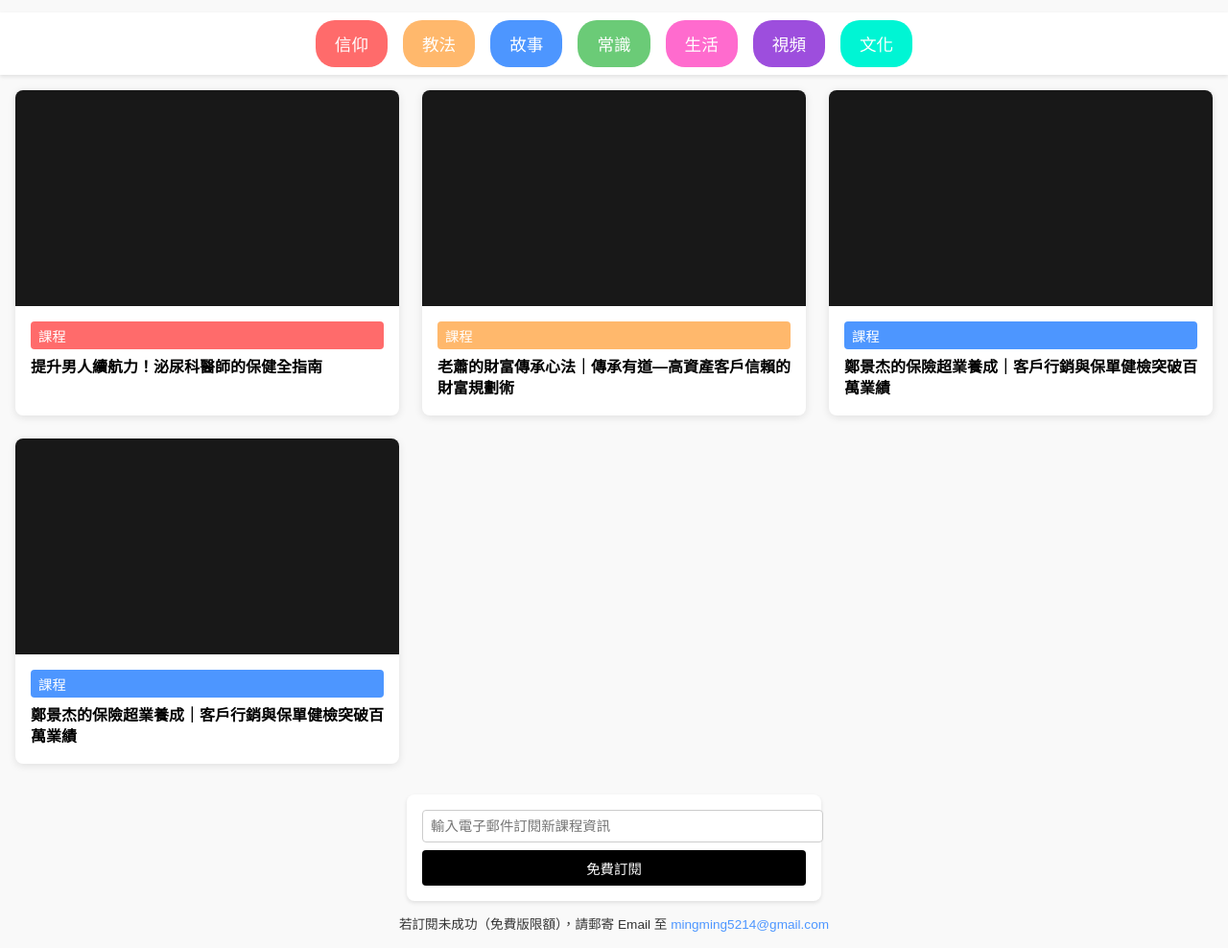
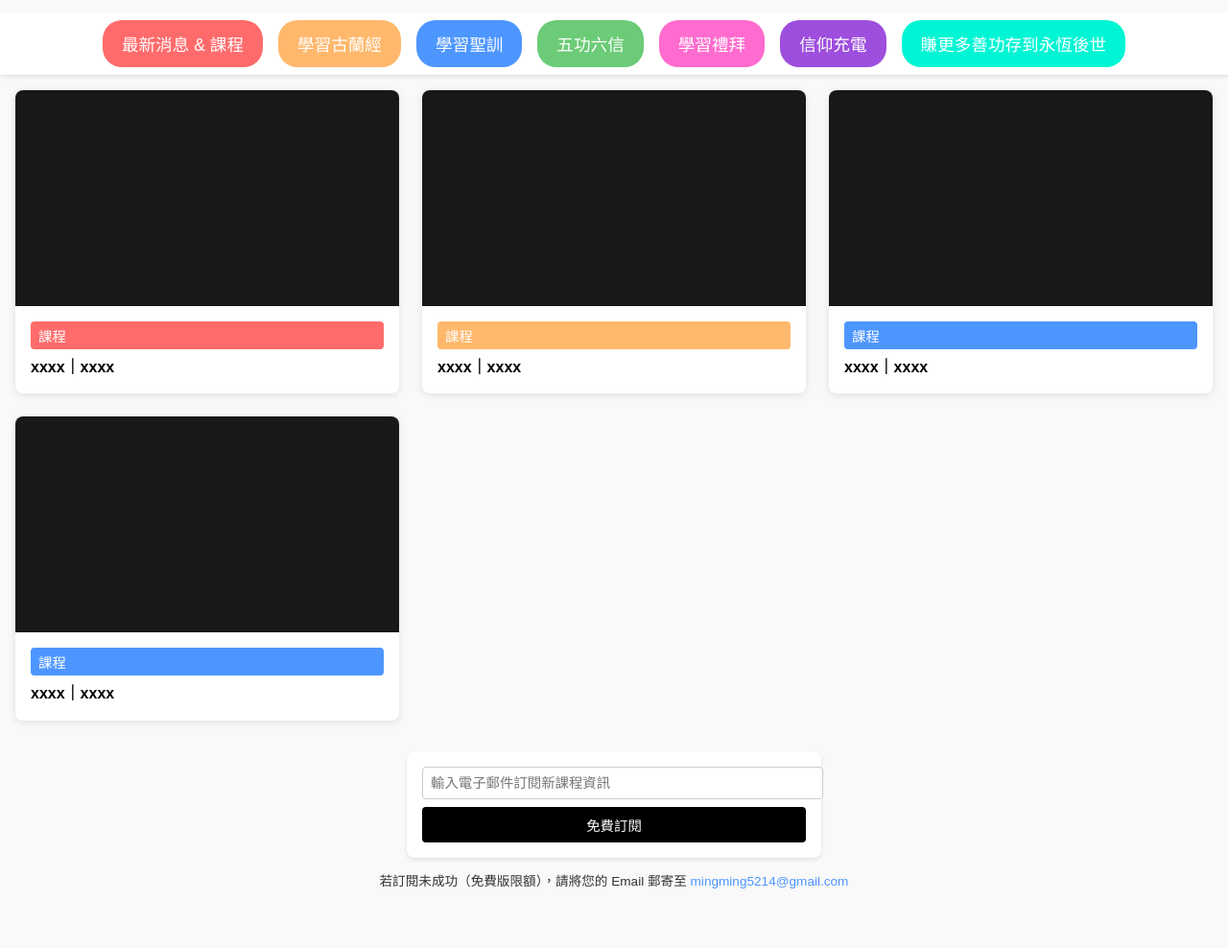
Before and after one commit to Chi-HsienChang/islam_learning_chinese, a plain HTML site: page index.html in a window 1280 px wide. Shown: the part 94-1082 px from the top of the page at 96% size. After the commit the page ends 1037 px from the top, so only its background shows below. Drawn offline with Linux system fonts and the light colour scheme.

Commit message:
version 1

```diff
--- a/index.html
+++ b/index.html
@@ -3,7 +3,7 @@
 <head>
   <meta charset="UTF-8" />
   <meta name="viewport" content="width=device-width, initial-scale=1.0" />
-  <title>限時優惠課程推薦</title>
+  <title>伊斯蘭中文學習資源</title>
   <style>
     body { font-family: Arial, sans-serif; margin: 0; background-color: #f9f9f9; }
     h1 { text-align: center; margin: 1rem 0 0.5rem; }
@@ -48,47 +48,47 @@
   </style>
 </head>
 <body>
-  <h1>限時優惠課程推薦</h1>
+  <h1>伊斯蘭中文學習資源</h1>
   <div id="visit-count">
     <span>今日訪問: <strong id="today-count">0</strong></span>
     <span>累積訪問: <strong id="total-count">0</strong></span>
   </div>
 
   <div class="category-list">
-    <span class="category-tag" data-tag="信仰">信仰</span>
-    <span class="category-tag" data-tag="教法">教法</span>
-    <span class="category-tag" data-tag="故事">故事</span>
-    <span class="category-tag" data-tag="常識">常識</span>
-    <span class="category-tag" data-tag="生活">生活</span>
-    <span class="category-tag" data-tag="視頻">視頻</span>
-    <span class="category-tag" data-tag="文化">文化</span>
+    <span class="category-tag" data-tag="信仰">最新消息 & 課程</span>
+    <span class="category-tag" data-tag="教法">學習古蘭經</span>
+    <span class="category-tag" data-tag="故事">學習聖訓</span>
+    <span class="category-tag" data-tag="常識">五功六信</span>
+    <span class="category-tag" data-tag="生活">學習禮拜</span>
+    <span class="category-tag" data-tag="視頻">信仰充電</span>
+    <span class="category-tag" data-tag="文化">賺更多善功存到永恆後世</span>
   </div>
 
   <div class="cards">
     <div class="card" data-category="信仰">
       <div class="image-wrapper"><a href="https://www.youtube.com" target="_blank"><img src="1.jpeg" alt="提升男人續航力" /></a></div>
-      <div class="card-content"><span class="course-tag-inner">課程</span><h3 class="course-title">提升男人續航力！泌尿科醫師的保健全指南</h3></div>
+      <div class="card-content"><span class="course-tag-inner">課程</span><h3 class="course-title">xxxx｜xxxx</h3></div>
     </div>
     <div class="card" data-category="教法">
       <div class="image-wrapper"><a href="https://www.youtube.com" target="_blank"><img src="1.jpeg" alt="老蕭的財富傳承心法" /></a></div>
-      <div class="card-content"><span class="course-tag-inner">課程</span><h3 class="course-title">老蕭的財富傳承心法｜傳承有道—高資產客戶信賴的財富規劃術</h3></div>
+      <div class="card-content"><span class="course-tag-inner">課程</span><h3 class="course-title">xxxx｜xxxx</h3></div>
     </div>
     <div class="card" data-category="故事">
       <div class="image-wrapper"><a href="https://www.youtube.com" target="_blank"><img src="1.jpeg" alt="保險超業養成" /></a></div>
-      <div class="card-content"><span class="course-tag-inner">課程</span><h3 class="course-title">鄭景杰的保險超業養成｜客戶行銷與保單健檢突破百萬業績</h3></div>
+      <div class="card-content"><span class="course-tag-inner">課程</span><h3 class="course-title">xxxx｜xxxx</h3></div>
     </div>
     <div class="card" data-category="故事">
       <div class="image-wrapper"><a href="https://www.youtube.com" target="_blank"><img src="1.jpeg" alt="保險超業養成" /></a></div>
-      <div class="card-content"><span class="course-tag-inner">課程</span><h3 class="course-title">鄭景杰的保險超業養成｜客戶行銷與保單健檢突破百萬業績</h3></div>
+      <div class="card-content"><span class="course-tag-inner">課程</span><h3 class="course-title">xxxx｜xxxx</h3></div>
     </div>
   </div>
 
-  <!-- Formspree 訂閱表單 -->
+  <!-- Formspree 訂閱表單!!!! -->
   <form class="subscription" action="https://formspree.io/f/mqaqvrkp" method="POST">
     <input type="email" name="email" placeholder="輸入電子郵件訂閱新課程資訊" required />
     <button type="submit">免費訂閱</button>
   </form>
-  <p class="note">若訂閱未成功（免費版限額），請郵寄 Email 至 <a href="mailto:mingming5214@gmail.com">mingming5214@gmail.com</a></p>
+  <p class="note">若訂閱未成功（免費版限額），請將您的 Email 郵寄至 <a href="mailto:mingming5214@gmail.com">mingming5214@gmail.com</a></p>
 
   <script>
     window.addEventListener('DOMContentLoaded', () => {
```
